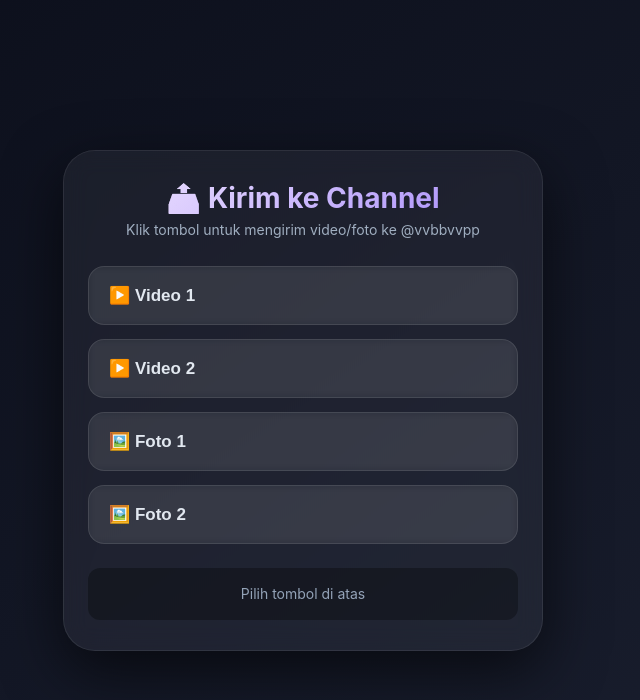
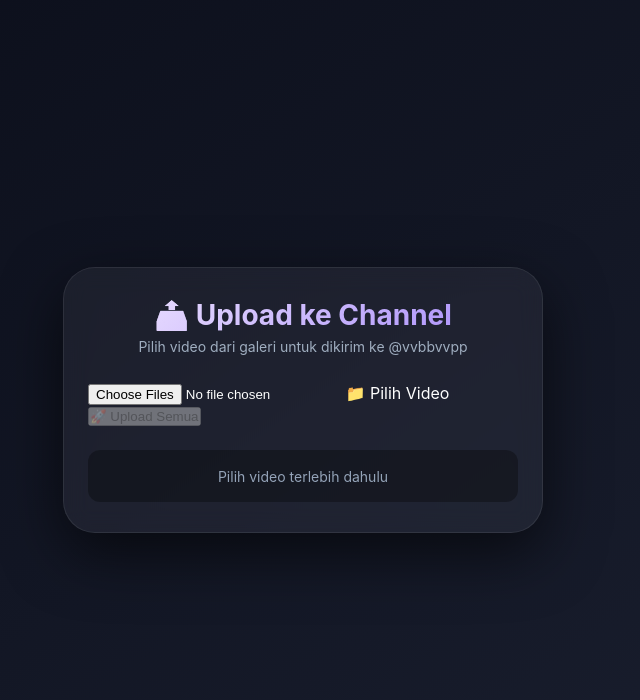
Before and after one commit to yuzu-id/yuzu.com, a plain HTML site: page index.html in a window 1280 px wide. Shown: the whole page, without its empty margins (337-977 px from the left). Drawn offline with Linux system fonts and the light colour scheme.

Commit message:
Update index.html

```diff
--- a/index.html
+++ b/index.html
@@ -3,30 +3,24 @@
 <head>
   <meta charset="UTF-8" />
   <meta name="viewport" content="width=device-width, initial-scale=1.0, maximum-scale=1.0, user-scalable=no" />
-  <title>Kirim ke Channel</title>
+  <title>Upload ke Channel</title>
   <link rel="stylesheet" href="style.css" />
 </head>
 <body>
   <div class="container">
-    <h1>📤 Kirim ke Channel</h1>
-    <p class="subtitle">Klik tombol untuk mengirim video/foto ke @vvbbvvpp</p>
+    <h1>📤 Upload ke Channel</h1>
+    <p class="subtitle">Pilih video dari galeri untuk dikirim ke @vvbbvvpp</p>
 
-    <div class="button-grid">
-      <button class="media-btn" data-type="video" data-url="https://example.com/video1.mp4" data-caption="Video Pengantar">
-        ▶️ Video 1
-      </button>
-      <button class="media-btn" data-type="video" data-url="https://example.com/video2.mp4" data-caption="Video Tutorial">
-        ▶️ Video 2
-      </button>
-      <button class="media-btn" data-type="photo" data-url="https://example.com/photo1.jpg" data-caption="Foto Thumbnail">
-        🖼️ Foto 1
-      </button>
-      <button class="media-btn" data-type="photo" data-url="https://example.com/photo2.jpg" data-caption="Foto Banner">
-        🖼️ Foto 2
-      </button>
+    <div class="upload-area">
+      <input type="file" id="fileInput" accept="video/*" multiple />
+      <label for="fileInput" class="upload-label">📁 Pilih Video</label>
     </div>
 
-    <div id="status" class="status">Pilih tombol di atas</div>
+    <div id="fileList" class="file-list"></div>
+
+    <button id="uploadBtn" class="upload-btn" disabled>🚀 Upload Semua</button>
+
+    <div id="status" class="status">Pilih video terlebih dahulu</div>
   </div>
 
   <script src="app.js"></script>
```
